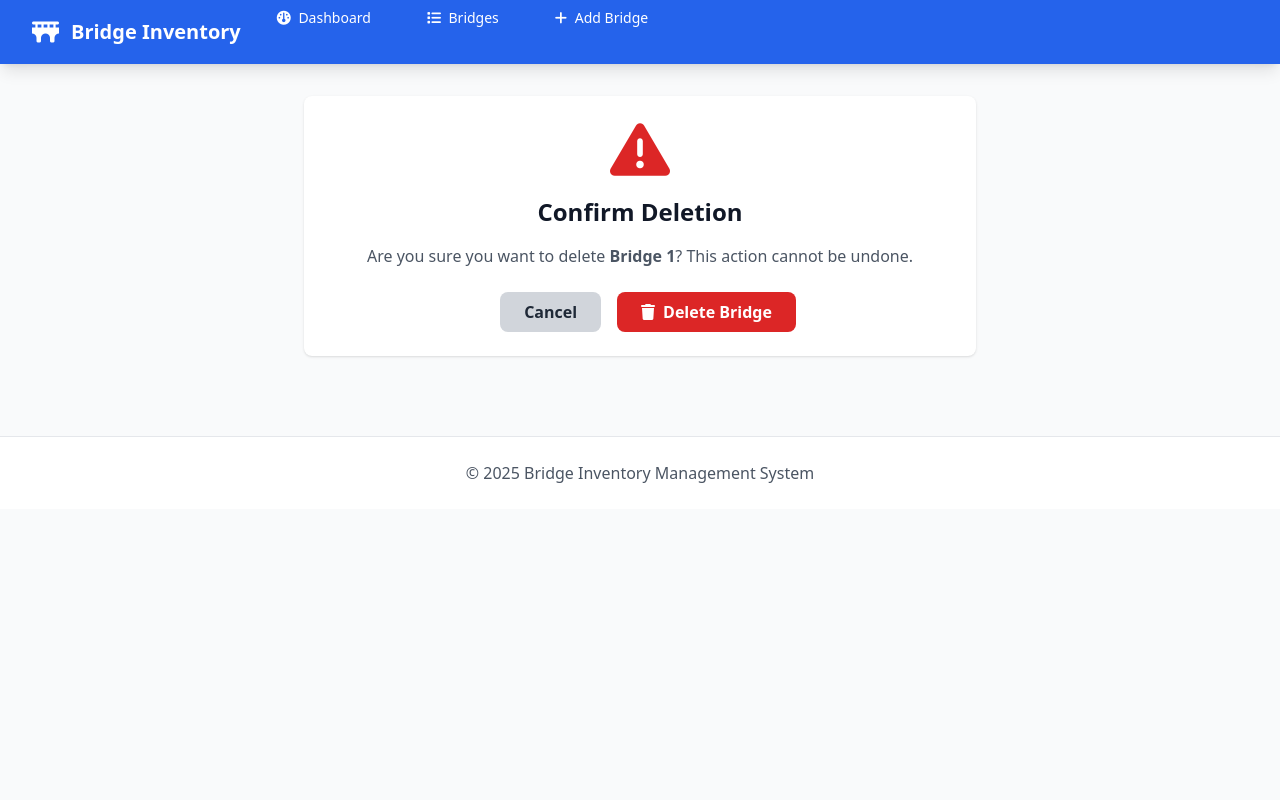
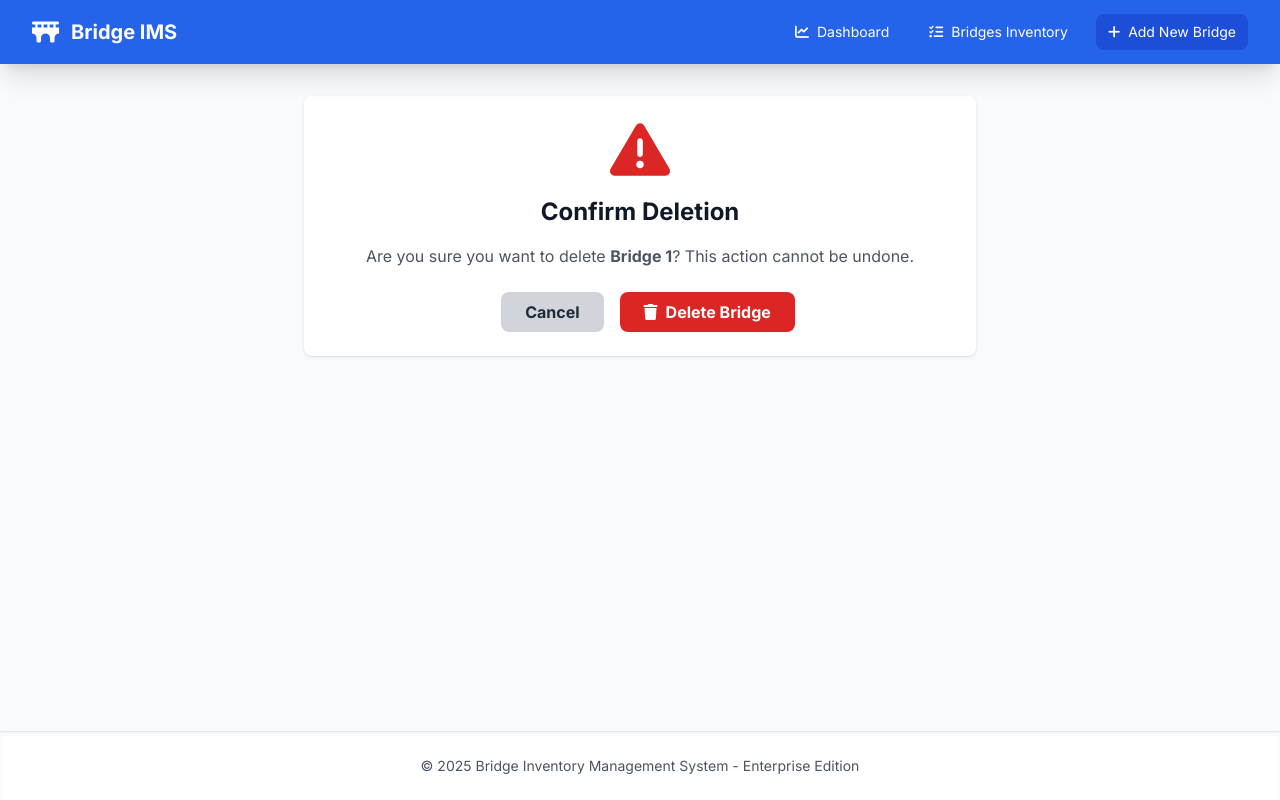
Before and after one commit to Chrisx-39/bridgeApp, a Django app: page /bridges/1/delete/ in a window 1280 px wide. Run offline with Django 4.2, Linux system fonts and the light colour scheme; data comes from the database, SQL or seed files in the repository; some libraries are stand-ins or nearby versions.

Commit message:
Update base.html

```diff
--- a/templates/base.html
+++ b/templates/base.html
@@ -5,30 +5,75 @@
     <meta name="viewport" content="width=device-width, initial-scale=1.0">
     <title>{% block title %}Bridge Inventory Management{% endblock %}</title>
     <script src="https://cdn.tailwindcss.com"></script>
+    <link href="https://fonts.googleapis.com/css2?family=Inter:wght@400;600;700&display=swap" rel="stylesheet">
     <link rel="stylesheet" href="https://cdnjs.cloudflare.com/ajax/libs/font-awesome/6.4.0/css/all.min.css">
+    <style>
+        body { font-family: 'Inter', sans-serif; }
+        .nav-link {
+            transition: background-color 0.2s;
+            display: flex;
+            align-items: center;
+        }
+        .nav-link:hover {
+            background-color: theme('colors.blue.700');
+        }
+    </style>
 </head>
-<body class="bg-gray-50">
+<body class="bg-gray-50 min-h-screen flex flex-col">
     <!-- Navigation -->
-    <nav class="bg-blue-600 shadow-lg">
+    <nav class="bg-blue-600 shadow-xl z-50">
         <div class="max-w-7xl mx-auto px-4 sm:px-6 lg:px-8">
-            <div class="flex justify-between h-16">
-                <div class="flex">
+            <div class="flex items-center justify-between h-16">
+                <!-- Logo and Site Title -->
+                <div class="flex items-center">
                     <div class="flex-shrink-0 flex items-center">
                         <i class="fas fa-bridge text-white text-2xl mr-3"></i>
-                        <span class="text-white text-xl font-bold">Bridge Inventory</span>
-                    </div>
-                    <div class="hidden sm:ml-6 sm:flex sm:space-x-8">
-                        <a href="{% url 'dashboard' %}" class="text-white hover:bg-blue-700 px-3 py-2 rounded-md text-sm font-medium">
-                            <i class="fas fa-dashboard mr-1"></i> Dashboard
-                        </a>
-                        <a href="{% url 'bridge_list' %}" class="text-white hover:bg-blue-700 px-3 py-2 rounded-md text-sm font-medium">
-                            <i class="fas fa-list mr-1"></i> Bridges
-                        </a>
-                        <a href="{% url 'bridge_create' %}" class="text-white hover:bg-blue-700 px-3 py-2 rounded-md text-sm font-medium">
-                            <i class="fas fa-plus mr-1"></i> Add Bridge
-                        </a>
+                        <span class="text-white text-xl font-bold">Bridge IMS</span>
                     </div>
                 </div>
+
+                <!-- Desktop Menu -->
+                <div class="hidden sm:ml-6 sm:flex sm:space-x-4">
+                    <a href="{% url 'dashboard' %}" class="nav-link text-white px-3 py-2 rounded-lg text-sm font-medium">
+                        <i class="fas fa-chart-line mr-2"></i> Dashboard
+                    </a>
+                    <a href="{% url 'bridge_list' %}" class="nav-link text-white px-3 py-2 rounded-lg text-sm font-medium">
+                        <i class="fas fa-list-check mr-2"></i> Bridges Inventory
+                    </a>
+                    <a href="{% url 'bridge_create' %}" class="nav-link text-white bg-blue-700 hover:bg-blue-800 px-3 py-2 rounded-lg text-sm font-medium">
+                        <i class="fas fa-plus mr-2"></i> Add New Bridge
+                    </a>
+                </div>
+
+                <!-- Mobile Menu Button -->
+                <div class="-mr-2 flex sm:hidden">
+                    <button id="mobile-menu-button" type="button" class="inline-flex items-center justify-center p-2 rounded-md text-blue-100 hover:text-white hover:bg-blue-700 focus:outline-none focus:ring-2 focus:ring-inset focus:ring-white" aria-controls="mobile-menu" aria-expanded="false">
+                        <span class="sr-only">Open main menu</span>
+                        <!-- Icon when menu is closed -->
+                        <svg class="block h-6 w-6" xmlns="http://www.w3.org/2000/svg" fill="none" viewBox="0 0 24 24" stroke="currentColor" aria-hidden="true">
+                            <path stroke-linecap="round" stroke-linejoin="round" stroke-width="2" d="M4 6h16M4 12h16M4 18h16" />
+                        </svg>
+                        <!-- Icon when menu is open -->
+                        <svg class="hidden h-6 w-6" xmlns="http://www.w3.org/2000/svg" fill="none" viewBox="0 0 24 24" stroke="currentColor" aria-hidden="true">
+                            <path stroke-linecap="round" stroke-linejoin="round" stroke-width="2" d="M6 18L18 6M6 6l12 12" />
+                        </svg>
+                    </button>
+                </div>
+            </div>
+        </div>
+
+        <!-- Mobile Menu (Hidden by default) -->
+        <div class="sm:hidden hidden" id="mobile-menu">
+            <div class="px-2 pt-2 pb-3 space-y-1">
+                <a href="{% url 'dashboard' %}" class="block text-white nav-link px-3 py-2 rounded-md text-base font-medium">
+                    <i class="fas fa-chart-line mr-2"></i> Dashboard
+                </a>
+                <a href="{% url 'bridge_list' %}" class="block text-white nav-link px-3 py-2 rounded-md text-base font-medium">
+                    <i class="fas fa-list-check mr-2"></i> Bridges Inventory
+                </a>
+                <a href="{% url 'bridge_create' %}" class="block text-white nav-link bg-blue-700 hover:bg-blue-800 px-3 py-2 rounded-md text-base font-medium">
+                    <i class="fas fa-plus mr-2"></i> Add New Bridge
+                </a>
             </div>
         </div>
     </nav>
@@ -37,23 +82,55 @@
     {% if messages %}
     <div class="max-w-7xl mx-auto px-4 sm:px-6 lg:px-8 mt-4">
         {% for message in messages %}
-        <div class="bg-green-100 border border-green-400 text-green-700 px-4 py-3 rounded relative mb-4" role="alert">
-            <span class="block sm:inline">{{ message }}</span>
-        </div>
+            {% if 'success' in message.tags %}
+            <div class="flex items-center bg-green-50 border border-green-400 text-green-700 px-4 py-3 rounded-lg shadow-md mb-4" role="alert">
+                <i class="fas fa-check-circle mr-3"></i>
+                <span class="block sm:inline font-medium">{{ message }}</span>
+            </div>
+            {% elif 'warning' in message.tags %}
+            <div class="flex items-center bg-yellow-50 border border-yellow-400 text-yellow-700 px-4 py-3 rounded-lg shadow-md mb-4" role="alert">
+                <i class="fas fa-triangle-exclamation mr-3"></i>
+                <span class="block sm:inline font-medium">{{ message }}</span>
+            </div>
+            {% elif 'error' in message.tags %}
+            <div class="flex items-center bg-red-50 border border-red-400 text-red-700 px-4 py-3 rounded-lg shadow-md mb-4" role="alert">
+                <i class="fas fa-times-circle mr-3"></i>
+                <span class="block sm:inline font-medium">{{ message }}</span>
+            </div>
+            {% else %}
+            <div class="flex items-center bg-blue-50 border border-blue-400 text-blue-700 px-4 py-3 rounded-lg shadow-md mb-4" role="alert">
+                <i class="fas fa-info-circle mr-3"></i>
+                <span class="block sm:inline font-medium">{{ message }}</span>
+            </div>
+            {% endif %}
         {% endfor %}
     </div>
     {% endif %}
 
     <!-- Main Content -->
-    <main class="max-w-7xl mx-auto px-4 sm:px-6 lg:px-8 py-8">
+    <main class="flex-grow max-w-7xl mx-auto px-4 sm:px-6 lg:px-8 py-8 w-full">
         {% block content %}{% endblock %}
     </main>
 
     <!-- Footer -->
-    <footer class="bg-white mt-12 py-6 border-t">
+    <footer class="bg-white mt-auto py-6 border-t shadow-inner">
         <div class="max-w-7xl mx-auto px-4 sm:px-6 lg:px-8 text-center text-gray-600">
-            <p>&copy; 2025 Bridge Inventory Management System</p>
+            <p class="text-sm">&copy; 2025 Bridge Inventory Management System - Enterprise Edition</p>
         </div>
     </footer>
+
+    <script>
+        // Simple JavaScript for mobile menu toggle
+        document.addEventListener('DOMContentLoaded', () => {
+            const button = document.getElementById('mobile-menu-button');
+            const menu = document.getElementById('mobile-menu');
+
+            button.addEventListener('click', () => {
+                menu.classList.toggle('hidden');
+                // Optional: Swap icons (if you used two SVG paths for open/close state)
+                // In this case, Tailwind classes handle it, so no icon swap needed here.
+            });
+        });
+    </script>
 </body>
 </html>
```
